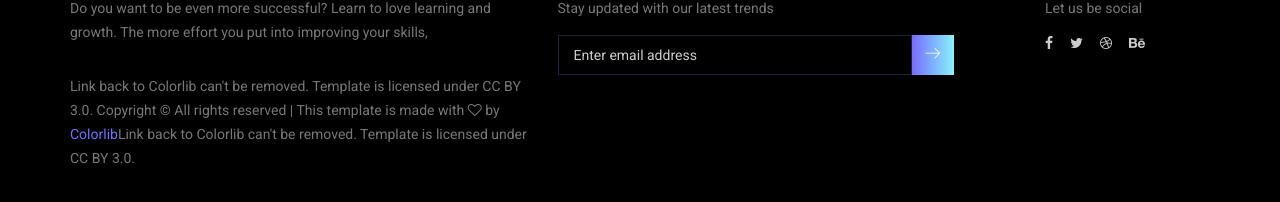
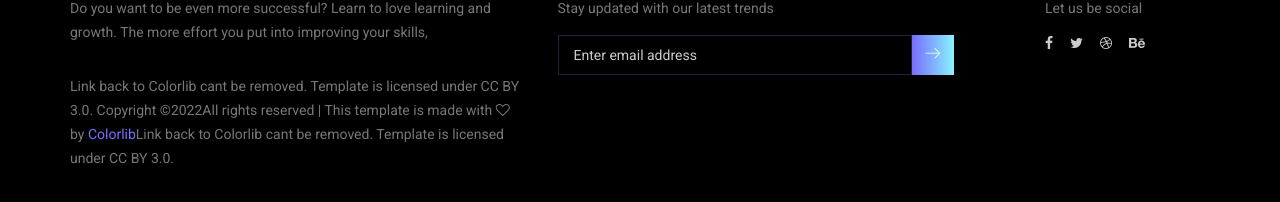
Before and after one commit to aminamir97/react_portfolio, a Next.js app: page / in a window 1280 px wide. Shown: the part 1873-2075 px from the top of the page. Built offline with nearby package versions, Linux system fonts and the light colour scheme.

Commit message:
first init 2

```diff
--- a/components/footer.js
+++ b/components/footer.js
@@ -1,3 +1,4 @@
+import Script from "next/script";
 import React from "react";
 
 export const FooterSection = () => {
@@ -16,15 +17,18 @@ export const FooterSection = () => {
               </p>
               <p>
                 {" "}
-                Link back to Colorlib can't be removed. Template is licensed
+                Link back to Colorlib cant be removed. Template is licensed
                 under CC BY 3.0. Copyright &copy;
-                <script>document.write(new Date().getFullYear());</script> All
-                rights reserved | This template is made with{" "}
+                {new Date().getFullYear()}
+                All rights reserved | This template is made with{" "}
                 <i className="fa fa-heart-o" aria-hidden="true"></i> by{" "}
-                <a href="https://colorlib.com" target="_blank">
+                <a
+                  href="https://colorlib.com"
+                  // target="_blank"
+                >
                   Colorlib
                 </a>
-                Link back to Colorlib can't be removed. Template is licensed
+                Link back to Colorlib cant be removed. Template is licensed
                 under CC BY 3.0.{" "}
               </p>
             </aside>
@@ -37,7 +41,7 @@ export const FooterSection = () => {
               <p>Stay updated with our latest trends</p>
               <div id="mc_embed_signup">
                 <form
-                  target="_blank"
+                  //   target="_blank"
                   action="https://spondonit.us12.list-manage.com/subscribe/post?u=1462626880ade1ac87bd9c93a&amp;id=92a4423d01"
                   method="get"
                   className="subscribe_form relative"
@@ -46,8 +50,6 @@ export const FooterSection = () => {
                     <input
                       name="EMAIL"
                       placeholder="Enter email address"
-                      onfocus="this.placeholder = ''"
-                      onblur="this.placeholder = 'Email Address '"
                       required=""
                       type="email"
                     />
```
